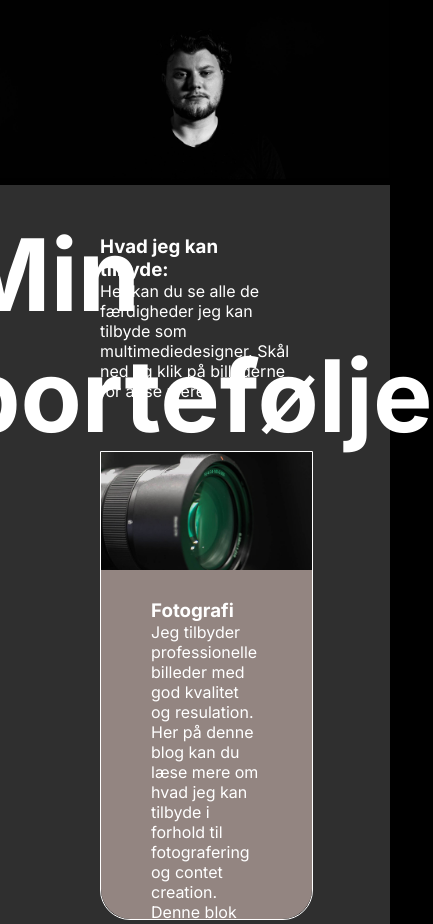
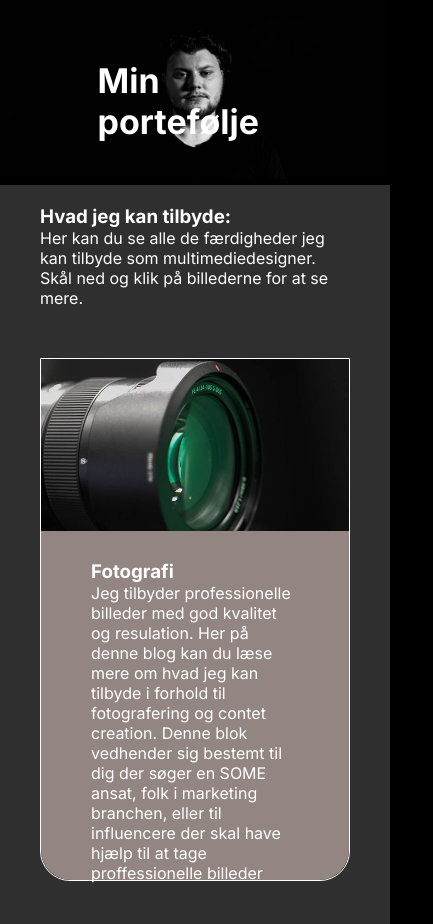
Before and after one commit to nowalor/nowalor.github.io, a plain HTML site: page portfolio.html in a window 390 px wide. Shown: the part 129-1053 px from the top of the page, 433 px wide, since content can reach past the window. Drawn offline with Linux system fonts and the light colour scheme.

Commit message:
more pages responsive

```diff
--- a/main.css
+++ b/main.css
@@ -176,6 +176,7 @@ html, body {
 
 .portfolio-first {
     width: 100%;
+    position: relative;
 }
 
 .portefolje img{
@@ -206,13 +207,14 @@ html, body {
 .the-porfolio-divs {
     padding-top: 50px;
     display: flex;
+    row-gap: 50px;
+    column-gap: 10px;
     justify-content: space-between;
-    gap: 100px;
     flex-wrap: wrap; /* Without this all 6 items are next to each other and never go on a new line*/
 }
 
 .the-porfolio-div {
-    width: 540px;
+    width: 400px;
     border: 1px solid white;
     /* Put border on only bottom*/
     border-bottom-left-radius: 30px;
@@ -370,3 +372,50 @@ html, body {
         font-size: 22px;
     }
 }
+
+/* media queries for portfolio.html */
+
+@media only screen and (max-width: 1440px) {
+
+    .the-porfolio-div {
+        width: 540px;
+    }
+}
+
+@media only screen and (max-width: 1310px) {
+    .portfolio-first h1{
+        font-size: 68px;
+    }
+
+    .the-porfolio-div {
+        width: 400px;
+    }
+}
+
+@media only screen and (max-width: 1050px) {
+    .portfolio-first h1{
+        font-size: 48px;
+    }
+
+    .the-porfolio {
+        flex-direction: column;
+        padding: 20px 40px;
+    }
+    .the-porfolio-div {
+        width: 100%;
+    }
+}
+
+@media only screen and (max-width: 1050px) {
+    .portfolio-first h1{
+        font-size: 34px;
+    }
+
+    .the-porfolio {
+        flex-direction: column;
+        padding: 20px 40px;
+    }
+    .the-porfolio-div {
+        width: 100%;
+    }
+}
--- a/portfolio.html
+++ b/portfolio.html
@@ -87,7 +87,7 @@
             </div>
 
             <div class="the-porfolio-div">
-                <img src="photo/designwebsitehero.png" alt="">
+                <img src="photo/designwebsitehero2.png" alt="">
                 <div class="the-portfolio-text-box black">
                     <h3>Videografi</h3>
                     <p>
```
Also changed, not shown: photo/designwebsitehero2.png (added).
